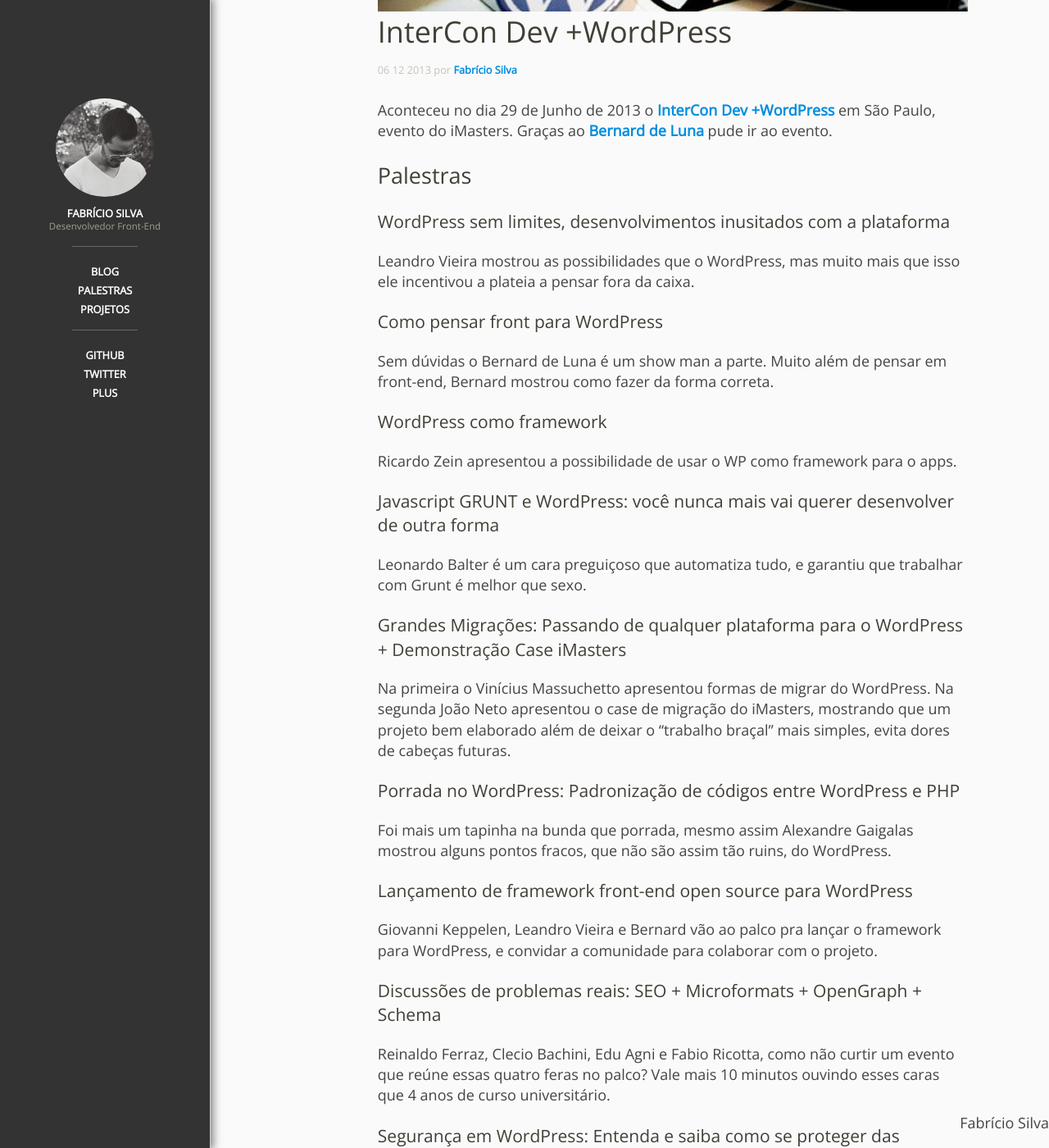
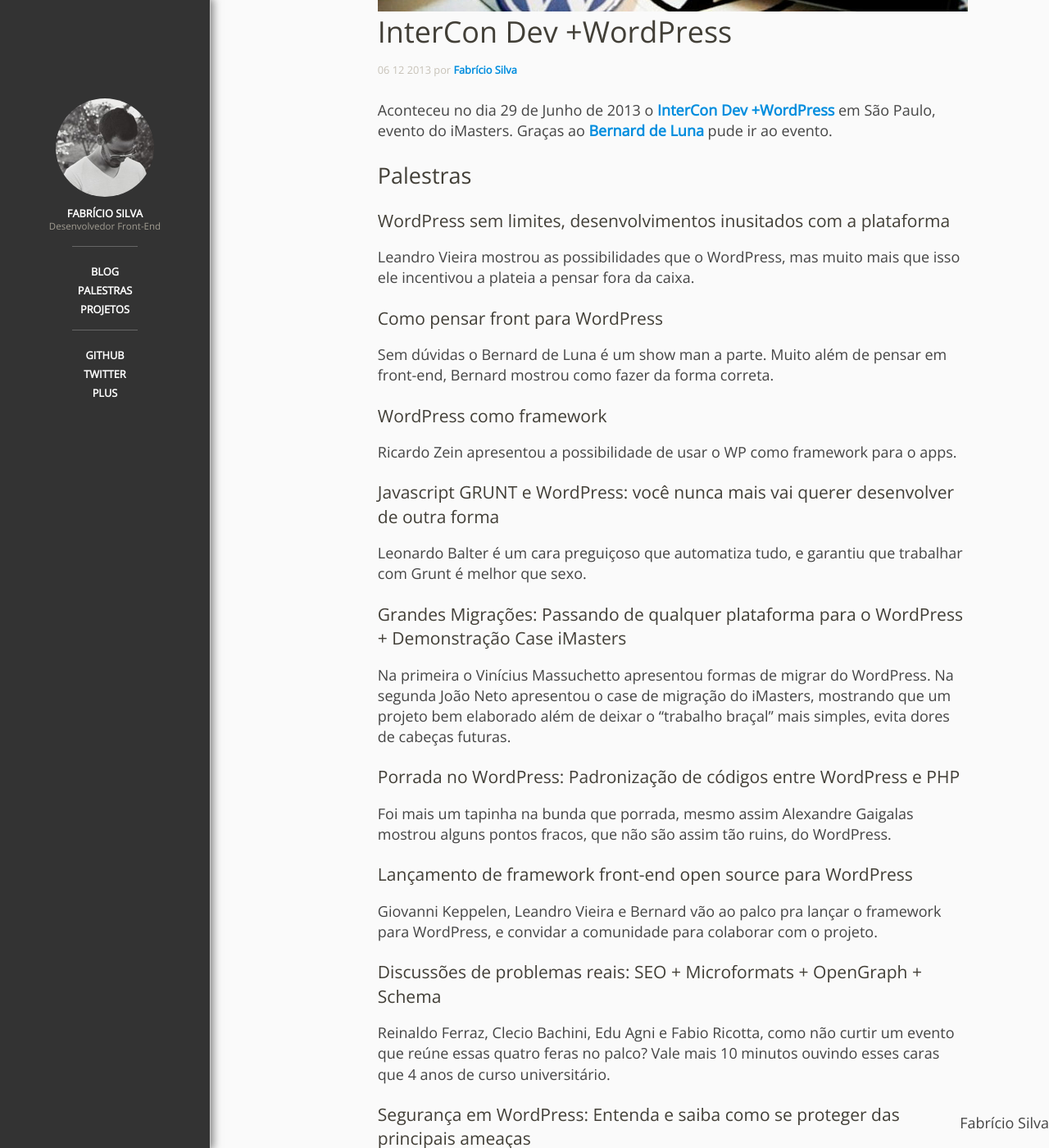
Before and after one commit to fabriciofmsilva/fabriciofmsilva.github.io, a Jekyll site: the page built from _posts/2013-07-06-intercon-dev-wordpress.md, in a window 1280 px wide and 1400 px high, scrolled down 406 px. Shown: the whole window at 82% size. Built offline with Jekyll 4.4.1, drawn with Linux system fonts in a browser that asks for light colours; nearby versions of some CDN libraries; comment, search, counter and statistics services are not loaded.

Commit message:
Edit Style

```diff
--- a/css/main.css
+++ b/css/main.css
@@ -125,32 +125,32 @@
 
 h1 {
     font-size: 2em;
-    margin: 0.67em 0;
+    margin: 0.67em 0 0.2em;
 }
 
 h2 {
     font-size: 1.5em;
-    margin: 0.83em 0;
+    margin: 0.83em 0 0.2em;
 }
 
 h3 {
     font-size: 1.17em;
-    margin: 1em 0;
+    margin: 1em 0 0.2em;
 }
 
 h4 {
     font-size: 1em;
-    margin: 1.33em 0;
+    margin: 1.33em 0 0.2em;
 }
 
 h5 {
     font-size: 0.83em;
-    margin: 1.67em 0;
+    margin: 1.67em 0 0.2em;
 }
 
 h6 {
     font-size: 0.67em;
-    margin: 2.33em 0;
+    margin: 2.33em 0 0.2em;
 }
 
 /**
```
